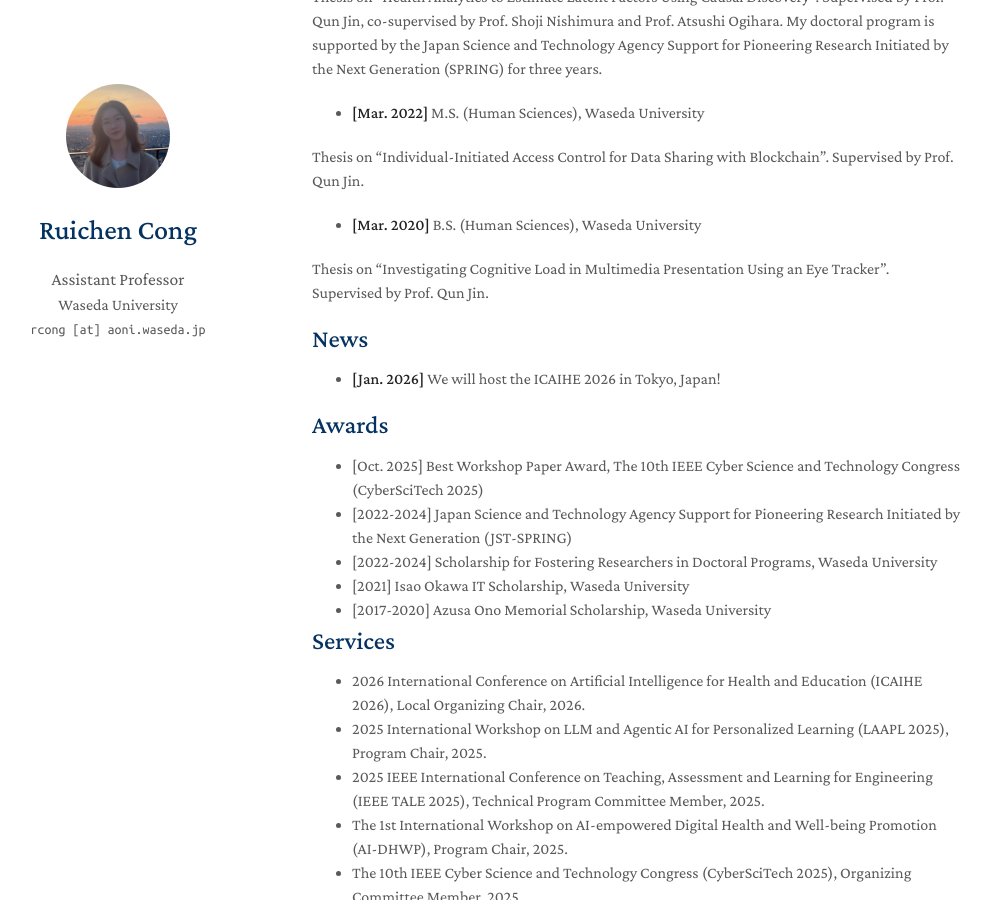
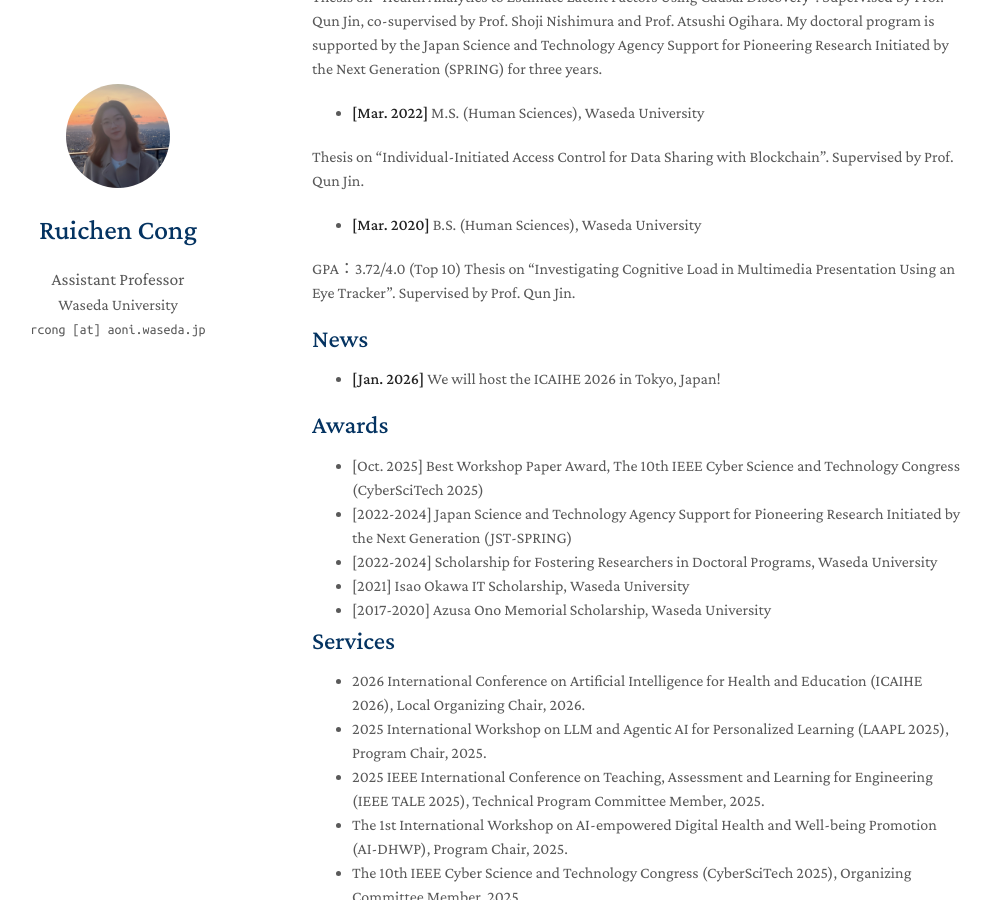
Before and after one commit to ruichencong/ruichencong.github.io, a Jekyll site: the page built from index.md, in a window 1280 px wide and 900 px high, scrolled down 1232 px. Shown: the whole window, without its empty margins (158-1149 px from the left). Built offline with Jekyll 4.4.1, drawn with Linux system fonts in a browser that asks for light colours; a style sheet for code colours, icons or effects is not loaded; our own code applies the rules of GitHub Pages for plain Markdown files.

Commit message:
Add GPA information to education section

```diff
--- a/index.md
+++ b/index.md
@@ -49,6 +49,7 @@
 
 - **[Mar. 2020]** B.S. (Human Sciences), Waseda University
 
+GPA：3.72/4.0 (Top 10)
 Thesis on "Investigating Cognitive Load in Multimedia Presentation Using an Eye Tracker". Supervised by Prof. Qun Jin.
 
 ## News
```
